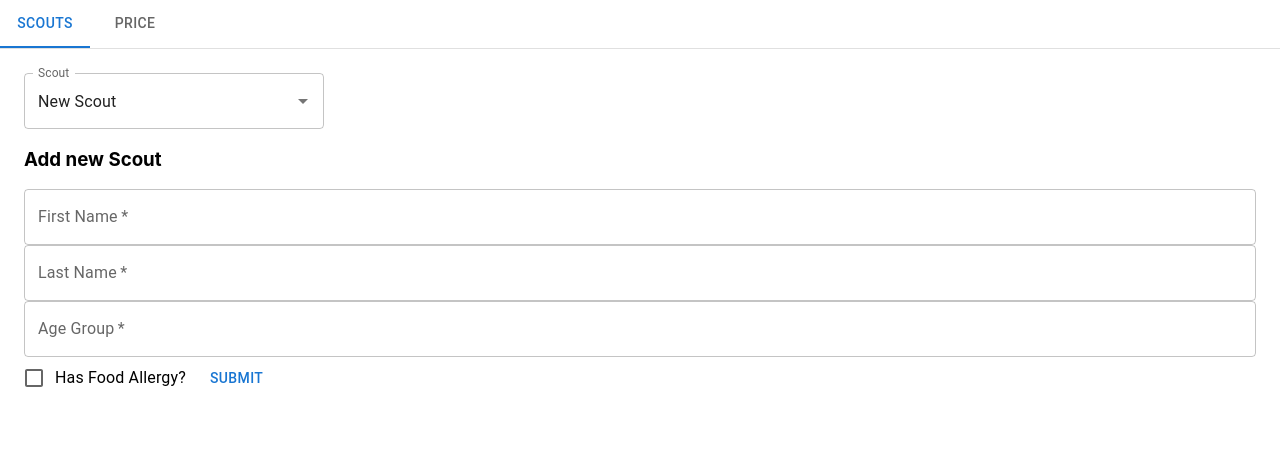
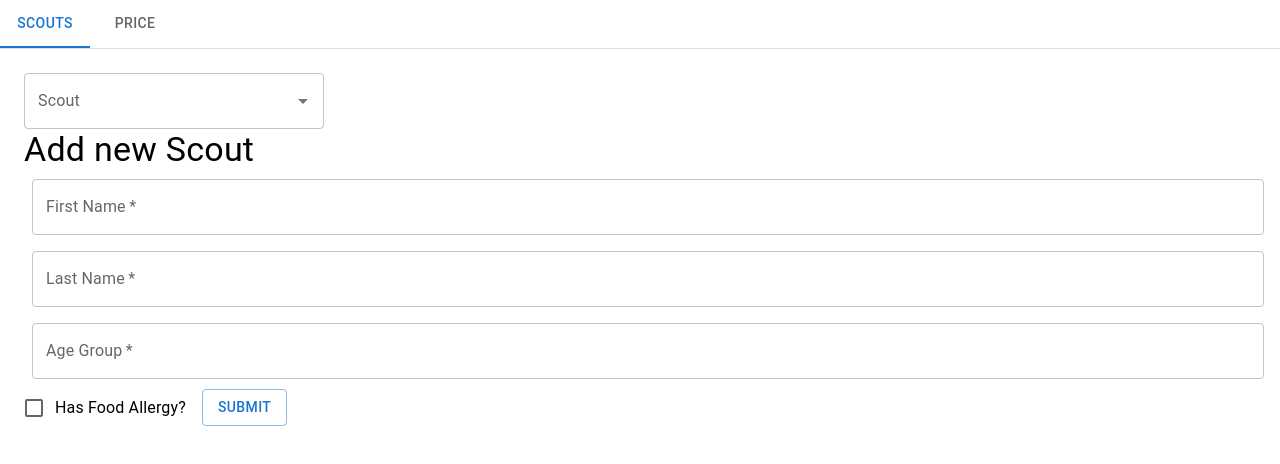
Before and after one commit to TRiewe/canteen-react, a React (Create React App) app: page / in a window 1280 px wide. Shown: the top 464 px of the page. Built offline with nearby package versions, Linux system fonts and the light colour scheme.

Commit message:
added buttons for existing scout management

```diff
--- a/src/Components/ScoutForm.js
+++ b/src/Components/ScoutForm.js
@@ -1,10 +1,10 @@
 import { useState } from "react";
 import Scouts from "../mocks/Scouts.js";
-import { Autocomplete, Box, Button, Checkbox, FormControlLabel, TextField } from "@mui/material";
+import { Autocomplete, Box, Button, ButtonGroup, Checkbox, FormControlLabel, TextField, Typography } from "@mui/material";
 
 
 const newScout = {
-  label: "New Scout",
+  label: "",
   firstName: "",
   lastName: "",
   ageGroup: "",
@@ -15,6 +15,7 @@ function ScoutForm() {
 
   const [scouts, setScouts] = useState(Scouts);
   const [scout, setScout] = useState({...newScout});
+  const [isNewScout, setIsNewScout] = useState(true);
 
 
 
@@ -27,8 +28,11 @@ function ScoutForm() {
 
   function handleSelect(event, scout) {
 
-    if(scout=== null) {
+    if(scout === null) {
       scout = {...newScout};
+      setIsNewScout(true);
+    } else {
+      setIsNewScout(false);
     }
 
     setScout(scout);
@@ -49,7 +53,7 @@ function ScoutForm() {
 
 
   return (
-    <Box component="form" onSubmit={onSubmit} noValidate>
+    <Box >
       <Autocomplete
         disablePortal
         id="scout-select"
@@ -60,7 +64,16 @@ function ScoutForm() {
         renderInput={(params) => <TextField {...params} label="Scout" />}
       />
 
-      <h3>Add new Scout</h3>
+      <Typography variant="h4">
+        {isNewScout ? "Add new Scout" : "Modify Scout"}
+      </Typography>
+      <Box
+        component="form"
+        sx={{ "& .MuiTextField-root": { m: 1 } }}
+        noValidate
+        autoComplete="off"
+        onSubmit={onSubmit}
+      >
         <TextField
           required
           fullWidth
@@ -98,7 +111,24 @@ function ScoutForm() {
           label="Has Food Allergy?"
         />
 
+        <ButtonGroup orientation="horizontal" size="medium" variant="outlined">
           <Button type="submit">Submit</Button>
+          {!isNewScout && (
+            <div>
+              <Button type="submit" color="secondary">
+                Permisions
+              </Button>
+              <Button
+                type="submit"
+                onClick={(e) => console.log(e.target)}
+                color="error"
+              >
+                Delete
+              </Button>
+            </div>
+          )}
+        </ButtonGroup>
+      </Box>
     </Box>
   );
 }
```
Lines whose indentation alone changed are shown as unchanged.
